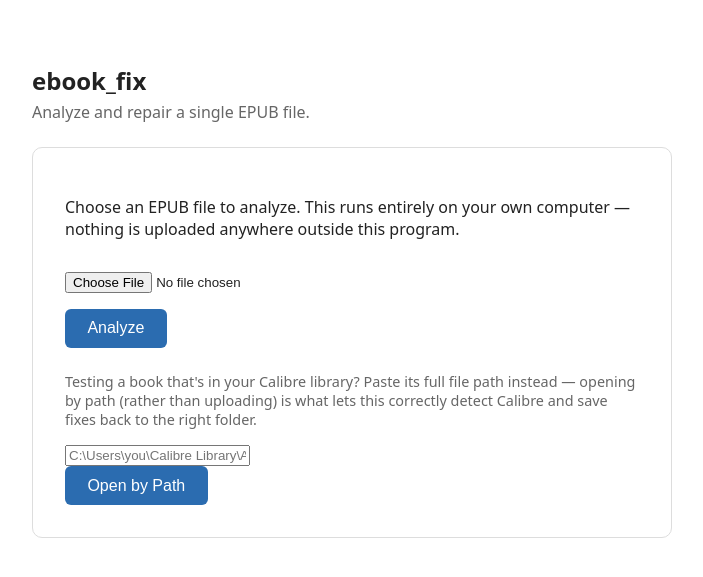
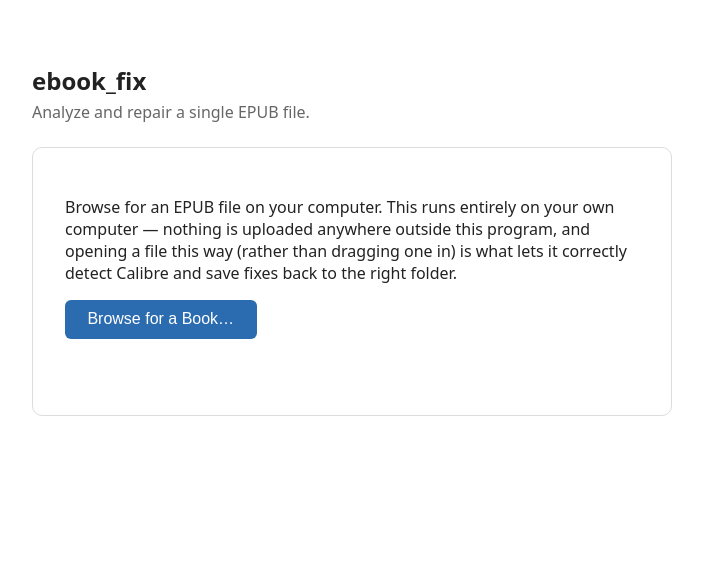
Before and after one commit to jbliley/ebook_fix, a Flask app: page / in a window 1280 px wide. Shown: the top 577 px of the page, without its empty margins (288-991 px from the left). Run offline with Flask 3, Linux system fonts and the light colour scheme.

Commit message:
GUI single button
Button to browse file should pull up the correct path and modify the file directly instead of a separate upload

```diff
--- a/src/gui/app.py
+++ b/src/gui/app.py
@@ -1,20 +1,29 @@
 """
 gui.app
 
-Phase 1 (analysis) and Phase 2 (Metadata tab) of the GUI -- see
+Phases 1-3 of the GUI (Analysis, Metadata, Review tabs) -- see
 docs/gui_plan.md. A local Flask app that runs entirely on your own
 machine (localhost); nothing here is sent over the internet. Launch
 it via run_gui.bat / run_gui.py at the repo root, or `python -m
 gui.app` once the package is installed.
 
-Session model: each uploaded book gets a session id (a folder name
-under the system temp directory) so the Analysis, Metadata, Review,
-and Before/After tabs can all work against the same book across
-several requests without re-uploading. There's no login and no
-cleanup job yet -- this is a single-user local tool, and an old
-session folder left in the temp directory is harmless clutter, not a
-real problem, but it's a known gap worth fixing before this goes much
-further (see docs/gui_plan.md).
+A book is opened by real file path -- picked via a native OS file
+dialog (see browse() below), never by browser upload. This isn't just
+a UI preference: a browser's own <input type="file"> can only ever
+hand the server raw bytes, never a real location, and Calibre
+detection needs that real location to walk up looking for
+metadata.db. See docs/gui_plan.md, "Bug fix -- Calibre detection and
+save location," for the full story of why this app doesn't support
+upload-by-bytes at all.
+
+Session model: each opened book gets a session id (a folder name
+under the system temp directory, holding just a pointer to the real
+file, never a copy of it) so the Analysis, Metadata, Review, and
+Before/After tabs can all work against the same book across several
+requests. There's no login and no cleanup job yet -- this is a
+single-user local tool, and an old session folder left in the temp
+directory is harmless clutter, not a real problem, but it's a known
+gap worth fixing before this goes much further (see docs/gui_plan.md).
 
 This calls the same building blocks the CLI already uses --
 ebook_fix.parser.EPUBParser, ebook_fix.analyzer.EPUBAnalyzer,
@@ -28,6 +37,8 @@ AnalysisReport object, not printed text.
 from __future__ import annotations
 
 import io
+import subprocess
+import sys
 import tempfile
 import threading
 import time
@@ -36,7 +47,7 @@ import webbrowser
 from contextlib import contextmanager
 from pathlib import Path
 
-from flask import Flask, abort, redirect, render_template, request, send_file, url_for
+from flask import Flask, abort, redirect, render_template, request, url_for
 
 from ebook_fix import series as series_metadata
 from ebook_fix.analyzer import EPUBAnalyzer
@@ -49,10 +60,6 @@ from ebook_fix.writer import EPUBWriter
 from metadata.core_fields import write_core_field
 
 app = Flask(__name__)
-# An EPUB can legitimately run well over 50MB (lots of embedded
-# images); 200MB is a generous ceiling that still catches someone
-# accidentally uploading the wrong kind of file.
-app.config["MAX_CONTENT_LENGTH"] = 200 * 1024 * 1024
 
 SESSIONS_ROOT = Path(tempfile.gettempdir()) / "ebook_fix_gui_sessions"
 
@@ -79,26 +86,17 @@ def _session_dir(session_id: str) -> Path:
 
 
 def _source_path(session_dir: Path) -> Path:
-    """Where to actually read the book from. A session opened by
-    typed/browsed path (real_path.txt present) reads straight from
-    that real location on disk -- this is what lets Calibre detection
-    work at all (it walks up from the book's own path looking for
-    metadata.db and Calibre's folder-naming convention, so a copy
-    sitting in a temp folder can never be recognized as Calibre-
-    managed, no matter what it contains). A session opened by browser
-    upload has no real location to speak of -- the browser only ever
-    hands over bytes, never a path (a deliberate browser security
-    restriction, not something this app can work around) -- so that
-    case reads from the copy this app made itself, and is always
-    "standalone" as far as Calibre detection goes."""
-    real_path_file = session_dir / "real_path.txt"
-    if real_path_file.exists():
-        return Path(real_path_file.read_text(encoding="utf-8"))
-    return session_dir / "original.epub"
-
-
-def _is_real_path_session(session_dir: Path) -> bool:
-    return (session_dir / "real_path.txt").exists()
+    """Every session is opened by a real file path now (the Browse
+    button gets one from a native OS dialog; see browse() below) --
+    a browser's own <input type="file"> can only ever hand over
+    bytes, never a real location, which is exactly why Calibre
+    detection couldn't work before this existed: calibre_detect.py
+    walks up from the book's own path looking for metadata.db and
+    Calibre's folder-naming convention, and a copy sitting in a temp
+    folder can never be recognized as Calibre-managed no matter what
+    it contains. See docs/gui_plan.md, "Bug fix -- Calibre detection
+    and save location"."""
+    return Path((session_dir / "real_path.txt").read_text(encoding="utf-8"))
 
 
 def _load_analysis(session_dir: Path):
@@ -110,19 +108,15 @@ def _load_analysis(session_dir: Path):
     return book, analysis_report
 
 
-def _output_path_for(session_dir: Path) -> tuple[str, Path]:
-    """Where a fix should be written: for a real-path session, right
-    next to the original file as "<name>_fixed.epub" -- the same
-    default the CLI's own repair command uses when no -o is given --
-    so it lands in the right folder without a browser download step
-    at all. For an uploaded session (no real location to write next
-    to), into the session folder instead, for the person to download
-    through the browser same as Phases 1-3 always worked. Returns
-    (mode, path) where mode is "saved_to_disk" or "download"."""
-    if _is_real_path_session(session_dir):
-        source = _source_path(session_dir)
-        return "saved_to_disk", source.with_name(source.stem + "_fixed" + source.suffix)
-    return "download", session_dir / "output.epub"
+def _fixed_output_path(session_dir: Path) -> Path:
+    """Where a fix gets written: right next to the original file as
+    "<name>_fixed.epub" -- the same default the CLI's own repair
+    command uses when no -o is given. Since every session now knows
+    the book's real location, this is the only path a fix is ever
+    written to -- no browser download step, the file's just already
+    in the right folder."""
+    source = _source_path(session_dir)
+    return source.with_name(source.stem + "_fixed" + source.suffix)
 
 
 def _split_candidate_groups(book):
@@ -208,36 +202,64 @@ def index():
     return render_template("index.html")
 
 
+@app.route("/browse", methods=["POST"])
+def browse():
+    """Opens a real OS file-picker dialog on this machine and returns
+    the chosen path as JSON, so opening a book means one familiar
+    Browse button rather than a typed path -- a browser's own
+    <input type="file"> can never hand back a real path (a deliberate
+    browser security restriction), which is exactly why Calibre
+    detection couldn't work before this existed; see the "Bug fix --
+    Calibre detection and save location" entry in docs/gui_plan.md.
+
+    Runs the dialog in a short-lived subprocess (a plain `python -c`
+    call with tkinter, which ships with a standard Python install)
+    rather than in-process, since tkinter's own event loop doesn't mix
+    well with Flask's request-handling threads. If tkinter isn't
+    available at all, this fails with a clear message rather than a
+    silent hang."""
+    script = (
+        "import tkinter, tkinter.filedialog, sys\n"
+        "root = tkinter.Tk()\n"
+        "root.withdraw()\n"
+        "root.attributes('-topmost', True)\n"
+        "path = tkinter.filedialog.askopenfilename(\n"
+        "    title='Choose an EPUB file',\n"
+        "    filetypes=[('EPUB files', '*.epub'), ('All files', '*.*')],\n"
+        ")\n"
+        "sys.stdout.write(path)\n"
+    )
+    try:
+        result = subprocess.run(
+            [sys.executable, "-c", script],
+            capture_output=True, text=True, timeout=180,
+        )
+    except Exception as exc:
+        return {"error": f"Couldn't open the file browser: {exc}"}
+
+    if result.returncode != 0:
+        return {"error": "Couldn't open the file browser -- is tkinter installed with your Python?"}
+
+    return {"path": result.stdout.strip()}
+
+
 @app.route("/upload", methods=["POST"])
 def upload():
     typed_path = request.form.get("path", "").strip().strip('"')
-    uploaded = request.files.get("epub_file")
+    if not typed_path:
+        return render_template("index.html", error="No file was chosen.")
 
-    if typed_path:
-        path_obj = Path(typed_path)
-        if not path_obj.is_file():
-            return render_template("index.html", error=f"Can't find that file: {typed_path}")
-        if path_obj.suffix.lower() != ".epub":
-            return render_template("index.html", error="That doesn't look like an EPUB file (expected a .epub).")
-
-        session_id = str(uuid.uuid4())
-        session_dir = SESSIONS_ROOT / session_id
-        session_dir.mkdir(parents=True, exist_ok=True)
-        (session_dir / "real_path.txt").write_text(str(path_obj.resolve()), encoding="utf-8")
-        (session_dir / "original_filename.txt").write_text(path_obj.name, encoding="utf-8")
-        return redirect(url_for("book_analysis", session_id=session_id))
-
-    if uploaded is None or uploaded.filename == "":
-        return render_template("index.html", error="Choose an EPUB file, or paste a path to one, first.")
-    if not uploaded.filename.lower().endswith(".epub"):
+    path_obj = Path(typed_path)
+    if not path_obj.is_file():
+        return render_template("index.html", error=f"Can't find that file: {typed_path}")
+    if path_obj.suffix.lower() != ".epub":
         return render_template("index.html", error="That doesn't look like an EPUB file (expected a .epub).")
 
     session_id = str(uuid.uuid4())
     session_dir = SESSIONS_ROOT / session_id
     session_dir.mkdir(parents=True, exist_ok=True)
-    uploaded.save(session_dir / "original.epub")
-    (session_dir / "original_filename.txt").write_text(uploaded.filename, encoding="utf-8")
-
+    (session_dir / "real_path.txt").write_text(str(path_obj.resolve()), encoding="utf-8")
+    (session_dir / "original_filename.txt").write_text(path_obj.name, encoding="utf-8")
     return redirect(url_for("book_analysis", session_id=session_id))
 
 
@@ -330,22 +352,9 @@ def save_metadata(session_id):
                 series_index = None
         series_metadata.write(book, series_name, series_index)
 
-    mode, output_path = _output_path_for(session_dir)
+    output_path = _fixed_output_path(session_dir)
     EPUBWriter().save(book, output_path)
-    if mode == "saved_to_disk":
-        return redirect(url_for("book_metadata", session_id=session_id, saved="1", saved_path=str(output_path)))
-    return redirect(url_for("book_metadata", session_id=session_id, saved="1"))
-
-
-@app.route("/book/<session_id>/download")
-def download(session_id):
-    session_dir = _session_dir(session_id)
-    output_path = session_dir / "output.epub"
-    if not output_path.exists():
-        abort(404)
-    original_name = (session_dir / "original_filename.txt").read_text(encoding="utf-8")
-    download_name = Path(original_name).stem + "_fixed.epub"
-    return send_file(output_path, as_attachment=True, download_name=download_name)
+    return redirect(url_for("book_metadata", session_id=session_id, saved="1", saved_path=str(output_path)))
 
 
 @app.route("/book/<session_id>/review")
@@ -392,7 +401,7 @@ def save_review(session_id):
         ]
 
     engine = Engine(config=load_config(None))
-    mode, output_path = _output_path_for(session_dir)
+    output_path = _fixed_output_path(session_dir)
     with _captured_output() as buf:
         split_count, _reports = engine.split_marked(book, output_path, markers_by_href, details=False)
     output = buf.getvalue()
@@ -408,8 +417,7 @@ def save_review(session_id):
             "split_count": split_count,
             "skipped_hrefs": skipped_hrefs,
             "output": output,
-            "downloadable": split_count > 0 and mode == "download",
-            "saved_path": str(output_path) if split_count > 0 and mode == "saved_to_disk" else "",
+            "saved_path": str(output_path) if split_count > 0 else "",
         },
     )
 
--- a/src/gui/templates/index.html
+++ b/src/gui/templates/index.html
@@ -8,33 +8,54 @@
     h1 { font-size: 1.5rem; margin-bottom: 0.25rem; }
     .subtitle { color: #666; margin-top: 0; }
     .card { border: 1px solid #ddd; border-radius: 10px; padding: 2rem; margin-top: 1.5rem; }
-    input[type=file] { margin: 1rem 0; }
     button { background: #2b6cb0; color: white; border: none; padding: 0.65rem 1.4rem; border-radius: 6px; font-size: 1rem; cursor: pointer; }
     button:hover { background: #2c5282; }
+    button:disabled { background: #a0aec0; cursor: default; }
     .error { color: #c53030; margin-top: 1rem; }
+    .status { color: #666; font-size: 0.9rem; margin-top: 0.8rem; min-height: 1.2em; }
   </style>
 </head>
 <body>
   <h1>ebook_fix</h1>
   <p class="subtitle">Analyze and repair a single EPUB file.</p>
   <div class="card">
-    <p>Choose an EPUB file to analyze. This runs entirely on your own computer &mdash; nothing is uploaded anywhere outside this program.</p>
-    <form action="/upload" method="post" enctype="multipart/form-data">
-      <input type="file" name="epub_file" accept=".epub">
-      <br>
-      <button type="submit">Analyze</button>
-    </form>
-    <p style="margin-top:1.5rem; color:#666; font-size:0.9rem;">
-      Testing a book that's in your Calibre library? Paste its full file path instead &mdash;
-      opening by path (rather than uploading) is what lets this correctly detect Calibre and
-      save fixes back to the right folder.
-    </p>
-    <form action="/upload" method="post">
-      <input type="text" name="path" placeholder="C:\Users\you\Calibre Library\Author\Book Title (123)\book.epub">
-      <br>
-      <button type="submit">Open by Path</button>
-    </form>
+    <p>Browse for an EPUB file on your computer. This runs entirely on your own computer &mdash; nothing is uploaded anywhere outside this program, and opening a file this way (rather than dragging one in) is what lets it correctly detect Calibre and save fixes back to the right folder.</p>
+    <button type="button" id="browse-btn" onclick="browseForFile()">Browse for a Book&hellip;</button>
+    <p class="status" id="browse-status"></p>
     {% if error %}<p class="error">{{ error }}</p>{% endif %}
   </div>
+
+  <form id="path-form" action="/upload" method="post" style="display:none;">
+    <input type="hidden" name="path" id="path-input">
+  </form>
+
+  <script>
+    async function browseForFile() {
+      const btn = document.getElementById('browse-btn');
+      const status = document.getElementById('browse-status');
+      btn.disabled = true;
+      status.textContent = 'Opening the file browser\u2026';
+      try {
+        const resp = await fetch('/browse', { method: 'POST' });
+        const data = await resp.json();
+        if (data.error) {
+          status.textContent = data.error;
+          btn.disabled = false;
+          return;
+        }
+        if (!data.path) {
+          status.textContent = 'No file selected.';
+          btn.disabled = false;
+          return;
+        }
+        status.textContent = 'Opening ' + data.path + '\u2026';
+        document.getElementById('path-input').value = data.path;
+        document.getElementById('path-form').submit();
+      } catch (e) {
+        status.textContent = 'Something went wrong opening the file browser.';
+        btn.disabled = false;
+      }
+    }
+  </script>
 </body>
 </html>
```
Also changed, not shown: docs/gui_plan.md (+44 -0 lines), src/gui/templates/metadata.html (+3 -8 lines), src/gui/templates/review.html (+1 -6 lines).
